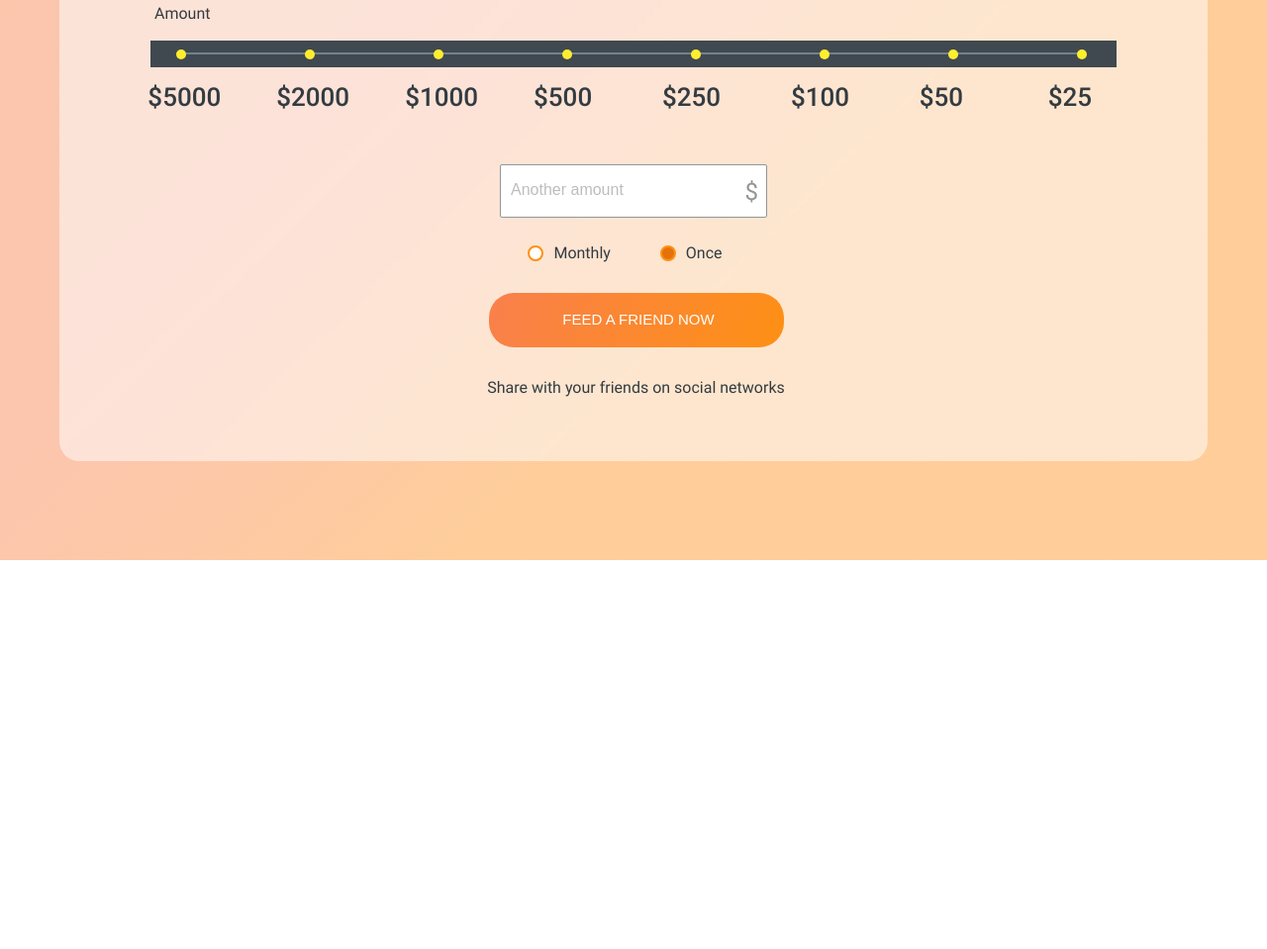
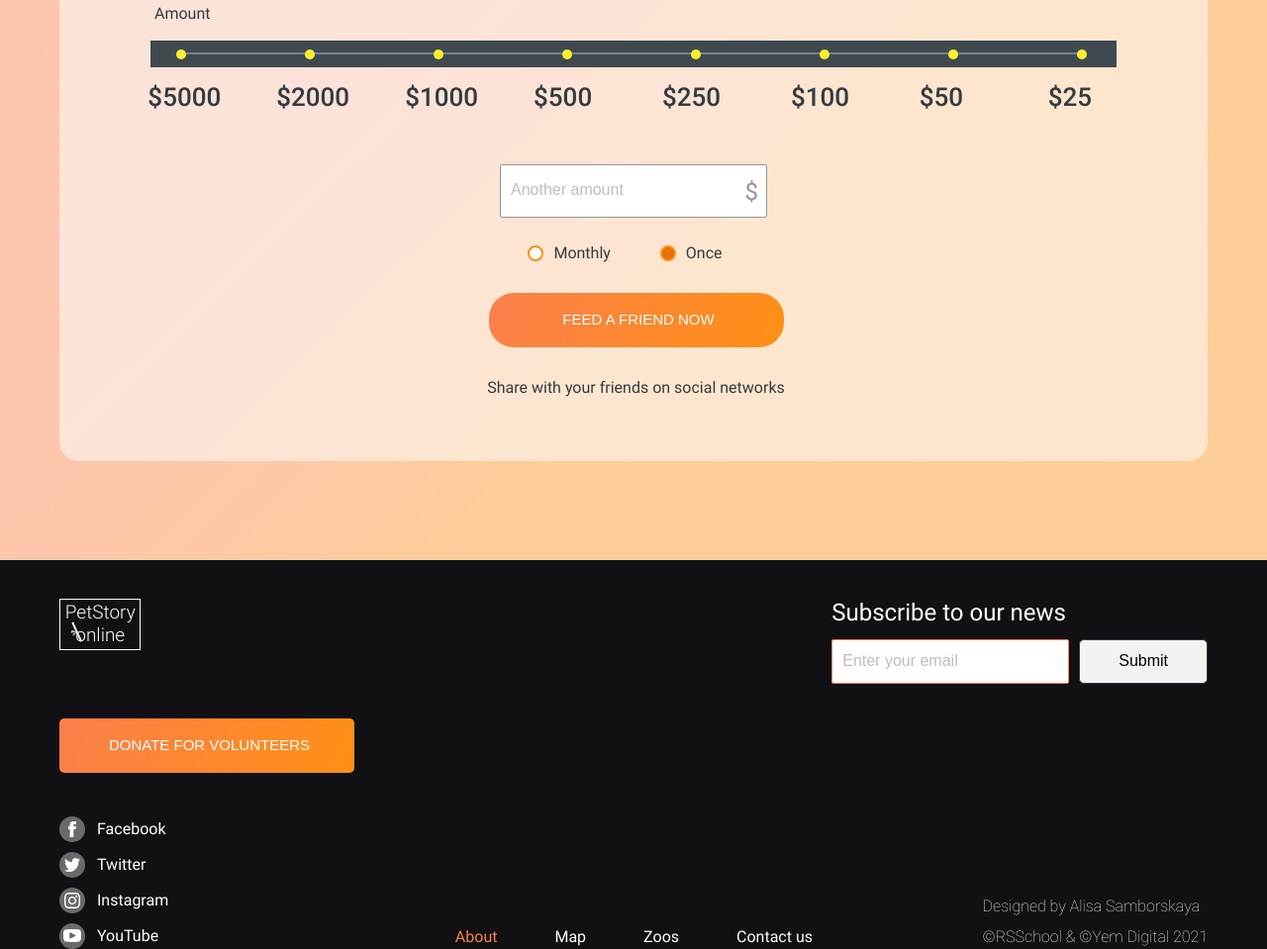
Before and after one commit to pshigotskaya26/songbird, a website: page online-zoo/pages/donate/index.html in a window 1280 px wide. Shown: the part 1226-2185 px from the top of the page at 99% size. Before the commit the page ends 1792 px from the top, so only its background shows below. Drawn offline with Linux system fonts and the light colour scheme.

Commit message:
feat: add footer in donate page

```diff
--- a/online-zoo/pages/donate/index.html
+++ b/online-zoo/pages/donate/index.html
@@ -121,3 +121,52 @@
             </div>
         </section>
     </main>
+    <footer class="footer">
+        <div class="container">
+            <div class="footer__upblock">
+                <div class="up-block">
+                    <a href="#" class="logo header-link"><h1>PetStory<br>online</h1></a>
+                    <div class="block-form">
+                        <h4 class="block-form__title">Subscribe to our news</h4>
+                        <div class="form__content">
+                            <form action=""><input type="email" class="input" placeholder="Enter your email" required><button class="button-sumbit button-sumbit_defoult" type="submit">Submit</button></form>
+                        </div>
+                    </div>
+                </div>
+                <div class="footer__button">
+                    <form action="../donate/index.html" target="_blank">
+                        <button class="button">donate for volunteers</button>
+                    </form>
+                </div>
+                <div class="down-block">
+                    <div class="down-block__row">
+                        <div class="down-block__column down-block__column_first">
+                            <div class="social">
+                                <a href="https://www.facebook.com/" target="_blank"><span class="icon-circle icon-circle_gray"><span class="icon icon_facebook"></span></span>facebook</a>
+                                <a href="https://twitter.com/" target="_blank"><span class="icon-circle icon-circle_gray"><span class="icon icon_twitter"></span></span>twitter</a>
+                                <a href="https://www.instagram.com/" target="_blank"><span class="icon-circle icon-circle_gray"><span class="icon icon_instagram"></span></span>instagram</a>
+                                <a href="https://www.youtube.com/" target="_blank"><span class="icon-circle icon-circle_gray"><span class="icon icon_youtube"></span></span>YouTube</a>
+                            </div>
+                        </div>
+                        <div class="down-block__column down-block__column_second">
+                            <nav class="footer__navigation">
+                                <ul class="navigation">
+                                    <li class="navigation__item"><a href="#" class="header-link header-link_activ">About</a></li>
+                                    <li class="navigation__item"><a href="" class="header-link">Map</a></li>
+                                    <li class="navigation__item"><a href="" class="header-link">Zoos</a></li>
+                                    <li class="navigation__item"><a href="" class="header-link">Contact us</a></li>
+                                </ul>
+                            </nav>
+                        </div>
+                        <div class="down-block__column down-block__column_third">
+                            <p>Designed by Alisa Samborskaya</p>
+                            <p>&copy;RSSchool & &copy;Yem Digital 2021</p>
+                        </div>
+                    </div>
+                </div>
+            </div>
+
+        </div>
+    </footer>
+</body>
+</html>
```
